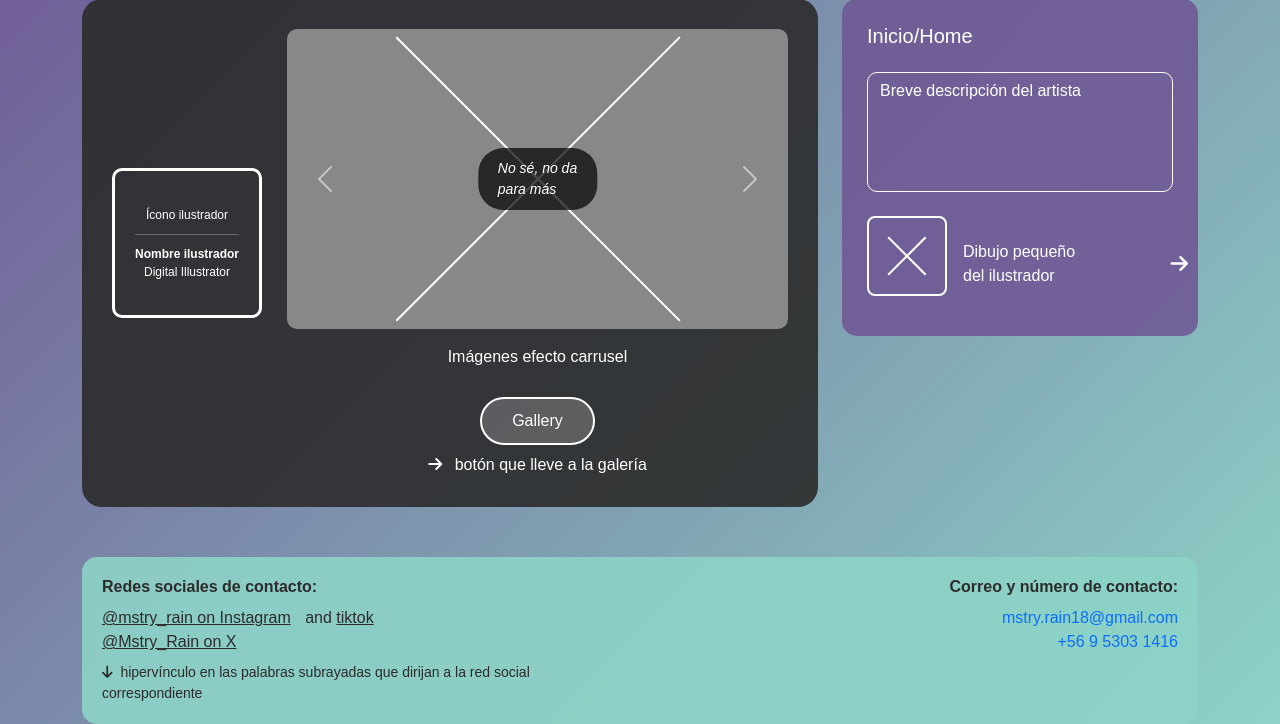
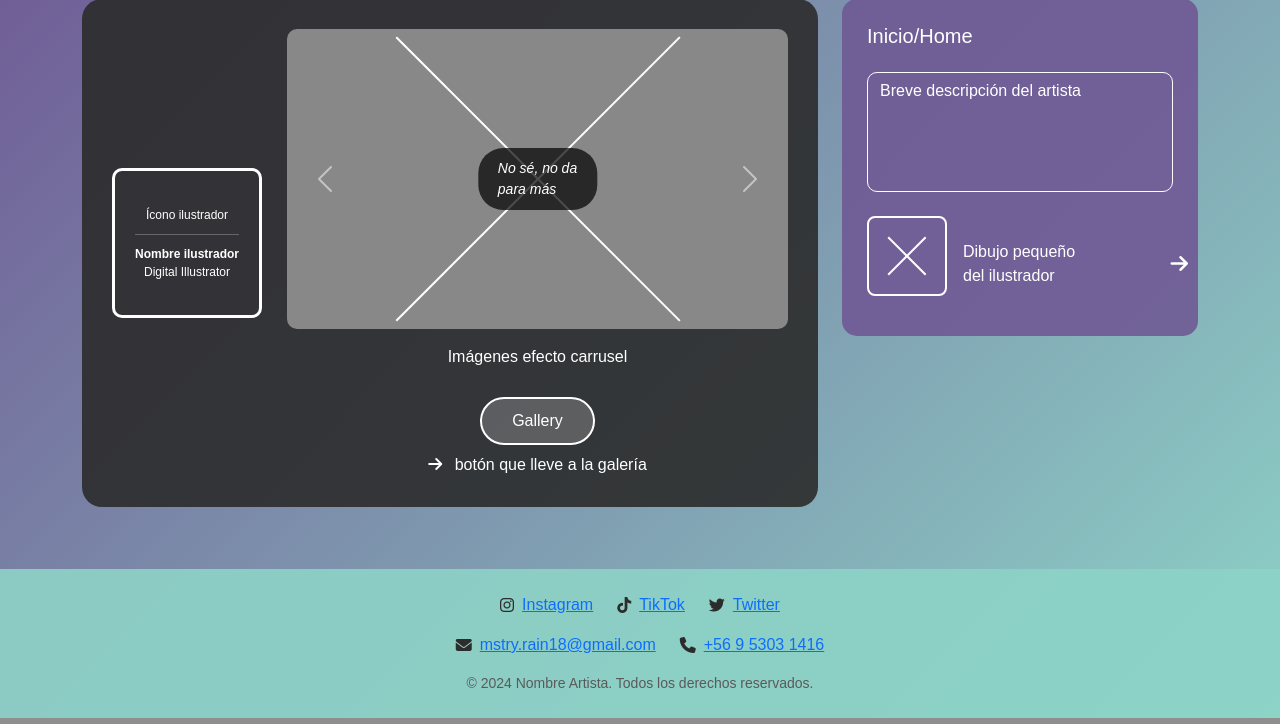
Before and after one commit to Tinex3/EV3_Tecnologias-WEb, a Python web app: template app/templates/index.html in a window 1280 px wide. Shown: the part 90-814 px from the top of the page. Run offline with Jinja, Linux system fonts and the light colour scheme; the template is opened without the code that fills it, so the values that code supplies are empty; some libraries are stand-ins or nearby versions.

Commit message:
agrege archivos js para la galeria y el index

```diff
--- a/app/static/css/styles.css
+++ b/app/static/css/styles.css
@@ -176,20 +176,20 @@ body {
 .contact-section {
     background-color: rgba(141, 211, 199, 0.9);
     color: var(--dark-bg);
-    padding: 20px;
-    border-radius: 15px;
-    margin-top: 20px;
+    padding: 1.25rem;
+    border-radius: 0.9375rem;
+    margin-top: 1.25rem;
 }
 
 .contact-section h6 {
     font-weight: bold;
-    margin-bottom: 10px;
+    margin-bottom: 0.625rem;
 }
 
 .social-links a {
     color: var(--dark-bg);
     text-decoration: underline;
-    margin-right: 10px;
+    margin-right: 0.625rem;
 }
 
 .social-links a:hover {
@@ -198,9 +198,141 @@ body {
 
 .arrow-indicator {
     position: absolute;
-    right: -15px;
+    right: -0.9375rem;
     top: 50%;
     transform: translateY(-50%);
     color: white;
-    font-size: 20px;
+    font-size: 1.25rem;
 }
+
+/* Footer Styles */
+footer {
+    background-color: rgba(141, 211, 199, 0.9);
+    color: var(--dark-bg);
+    width: 100%;
+    padding: 1.5rem 0;
+    margin-top: 2rem;
+}
+
+footer .container {
+    padding: 0 0.9375rem;
+    max-width: 75rem;
+    margin: 0 auto;
+}
+
+footer .social-row {
+    display: flex;
+    justify-content: center;
+    flex-wrap: wrap;
+    gap: 1.5rem;
+    margin-bottom: 1rem;
+}
+
+footer .social-item {
+    display: flex;
+    align-items: center;
+    gap: 0.5rem;
+}
+
+footer .contact-row {
+    display: flex;
+    justify-content: center;
+    flex-wrap: wrap;
+    gap: 1.5rem;
+    margin-bottom: 1rem;
+}
+
+footer .copyright {
+    font-size: 0.875rem;
+    color: #5a5a5a;
+    margin-top: 1rem;
+}
+
+/* Gallery Styles */
+.gallery-intro {
+    background-color: rgba(44, 44, 44, 0.9);
+    color: white;
+    padding: 1.875rem;
+    border-radius: 0.9375rem;
+    margin-bottom: 1.875rem;
+}
+
+.gallery-intro h2 {
+    color: var(--light-teal);
+    margin-bottom: 0.9375rem;
+}
+
+.mini-gallery-container {
+    background-color: rgba(44, 44, 44, 0.9);
+    padding: 1.875rem;
+    border-radius: 0.9375rem;
+    margin-bottom: 1.875rem;
+}
+
+.mini-gallery-row {
+    display: flex;
+    flex-wrap: wrap;
+    justify-content: space-between;
+    margin-bottom: 1.25rem;
+}
+
+.mini-artwork-card {
+    width: 23%;
+    margin-bottom: 1.25rem;
+    cursor: pointer;
+    transition: transform 0.3s;
+    border-radius: 0.625rem;
+    overflow: hidden;
+    border: 0.125rem solid transparent;
+}
+
+.mini-artwork-card:hover {
+    transform: scale(1.05);
+    border-color: var(--light-teal);
+}
+
+.mini-artwork-image {
+    width: 100%;
+    height: 12.5rem;
+    object-fit: cover;
+    border-radius: 0.5rem;
+}
+
+/* Modal Styles */
+.artwork-description {
+    margin-bottom: 1.25rem;
+}
+
+.artwork-price {
+    font-size: 1.5rem;
+    font-weight: bold;
+    color: var(--primary-purple);
+}
+
+.btn-purchase {
+    background-color: var(--primary-purple);
+    border: none;
+}
+
+.btn-purchase:hover {
+    background-color: #5a4a7a;
+}
+
+/* Responsive Adjustments */
+@media (max-width: 62rem) {
+    .mini-artwork-card {
+        width: 48%;
+    }
+}
+
+@media (max-width: 36rem) {
+    .mini-artwork-card {
+        width: 100%;
+    }
+
+    footer .social-row,
+    footer .contact-row {
+        flex-direction: column;
+        gap: 0.75rem;
+    }
+}
--- a/app/templates/index.html
+++ b/app/templates/index.html
@@ -22,7 +22,7 @@
                                 <a class="nav-link active" href="#home">Home</a>
                             </li>
                             <li class="nav-item">
-                        <a class="nav-link" href="#gallery">Gallery</a>
+                                <a class="nav-link" href="gallery.html">Gallery</a>
                             </li>
                             <li class="nav-item">
                                 <a class="nav-link" href="#tos">T.O.S.</a>
@@ -82,11 +82,10 @@
 
                                         <div class="text-center">
                                             <p class="mt-3 mb-2">Imágenes efecto carrusel</p>
-                                <button class="btn gallery-button">Gallery</button>
+                                            <a href="gallery.html" class="btn gallery-button">Gallery</a>
                                             <p class="mt-2 mb-0">
                                             <i class="fas fa-arrow-right me-2"></i>
-                                    botón que lleve a la galería
-                                </p>
+                                              botón que lleve a la galería </p>
                                     </div>
                                 </div>
                             </div>
@@ -115,32 +114,43 @@
                 </div>
             </div>
 
-    <!-- Contact Section -->
-    <div class="container">
-        <div class="contact-section">
-            <div class="row">
-                <div class="col-md-6">
-                    <h6>Redes sociales de contacto:</h6>
-                    <div class="social-links">
-                        <a href="#" target="_blank">@mstry_rain on Instagram</a> and
-                        <a href="#" target="_blank">tiktok</a><br>
-                        <a href="#" target="_blank">@Mstry_Rain on X</a>
+        <!-- Footer -->
+        <footer>
+            <div class="container text-center">
+                <!-- Redes sociales -->
+                <div class="social-row">
+                    <div class="social-item">
+                        <i class="fab fa-instagram"></i>
+                        <a href="https://instagram.com/mstry_rain" target="_blank">Instagram</a>
                     </div>
-                    <p class="mt-2 mb-0 small">
-                        <i class="fas fa-arrow-down me-1"></i>
-                        hipervínculo en las palabras subrayadas que dirijan a la red social correspondiente
-                    </p>
+                    <div class="social-item">
+                        <i class="fab fa-tiktok"></i>
+                        <a href="https://tiktok.com/@mstry_rain" target="_blank">TikTok</a>
                     </div>
-                <div class="col-md-6 text-md-end">
-                    <h6>Correo y número de contacto:</h6>
-                    <p class="mb-0">
-                        <a href="mailto:mstry.rain18@gmail.com" class="text-decoration-none">mstry.rain18@gmail.com</a><br>
-                        <a href="tel:+56953031416" class="text-decoration-none">+56 9 5303 1416</a>
-                    </p>
+                    <div class="social-item">
+                        <i class="fab fa-twitter"></i>
+                        <a href="https://x.com/Mstry_Rain" target="_blank">Twitter</a>
                     </div>
                 </div>
+
+                <!-- Contacto -->
+                <div class="contact-row">
+                    <div class="social-item">
+                        <i class="fas fa-envelope"></i>
+                        <a href="mailto:mstry.rain18@gmail.com">mstry.rain18@gmail.com</a>
+                    </div>
+                    <div class="social-item">
+                        <i class="fas fa-phone"></i>
+                        <a href="tel:+56953031416">+56 9 5303 1416</a>
                     </div>
                 </div>
+
+                <!-- Derechos -->
+                <div class="copyright">
+                    &copy; 2024 Nombre Artista. Todos los derechos reservados.
+                </div>
+            </div>
+        </footer>
 
             <script src="https://cdnjs.cloudflare.com/ajax/libs/bootstrap/5.3.0/js/bootstrap.bundle.min.js"></script>
             <script>
@@ -186,5 +196,6 @@
                     });
                 });
             </script>
+            <script src="../static/js/index.js"></script>
         </body>
         </html>
```
Also changed, not shown: other parts of app/static/css/styles.css (+35 -35 lines), app/static/js/gallery.js (added, +21 -0 lines), app/static/js/index.js (added, +41 -0 lines), app/templates/gallery.html (added, +189 -0 lines), app/static/img/12-06-2024.png (added), app/static/img/20-06-2024.png (added), 2 other files. Lines whose indentation alone changed are shown as unchanged.
